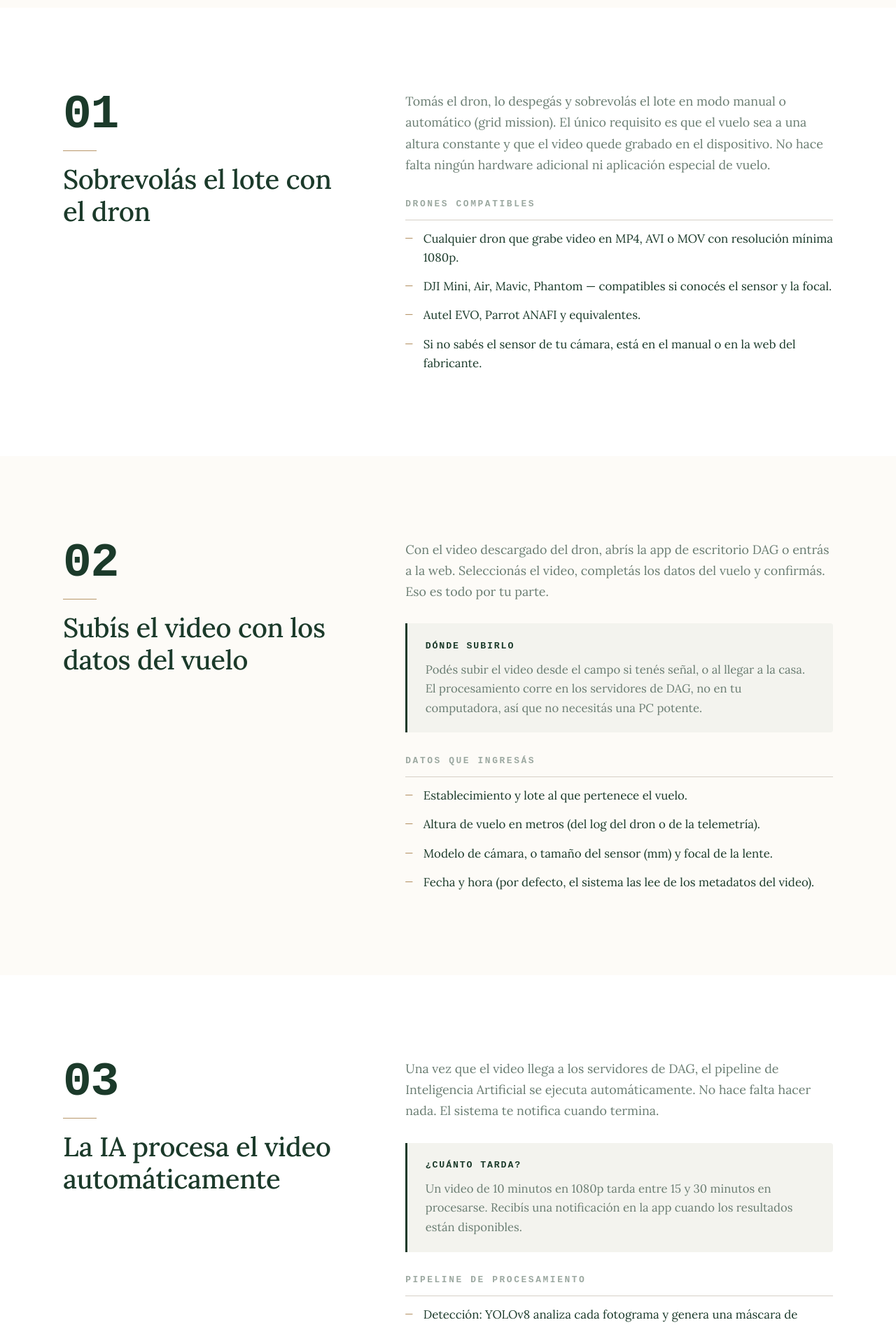
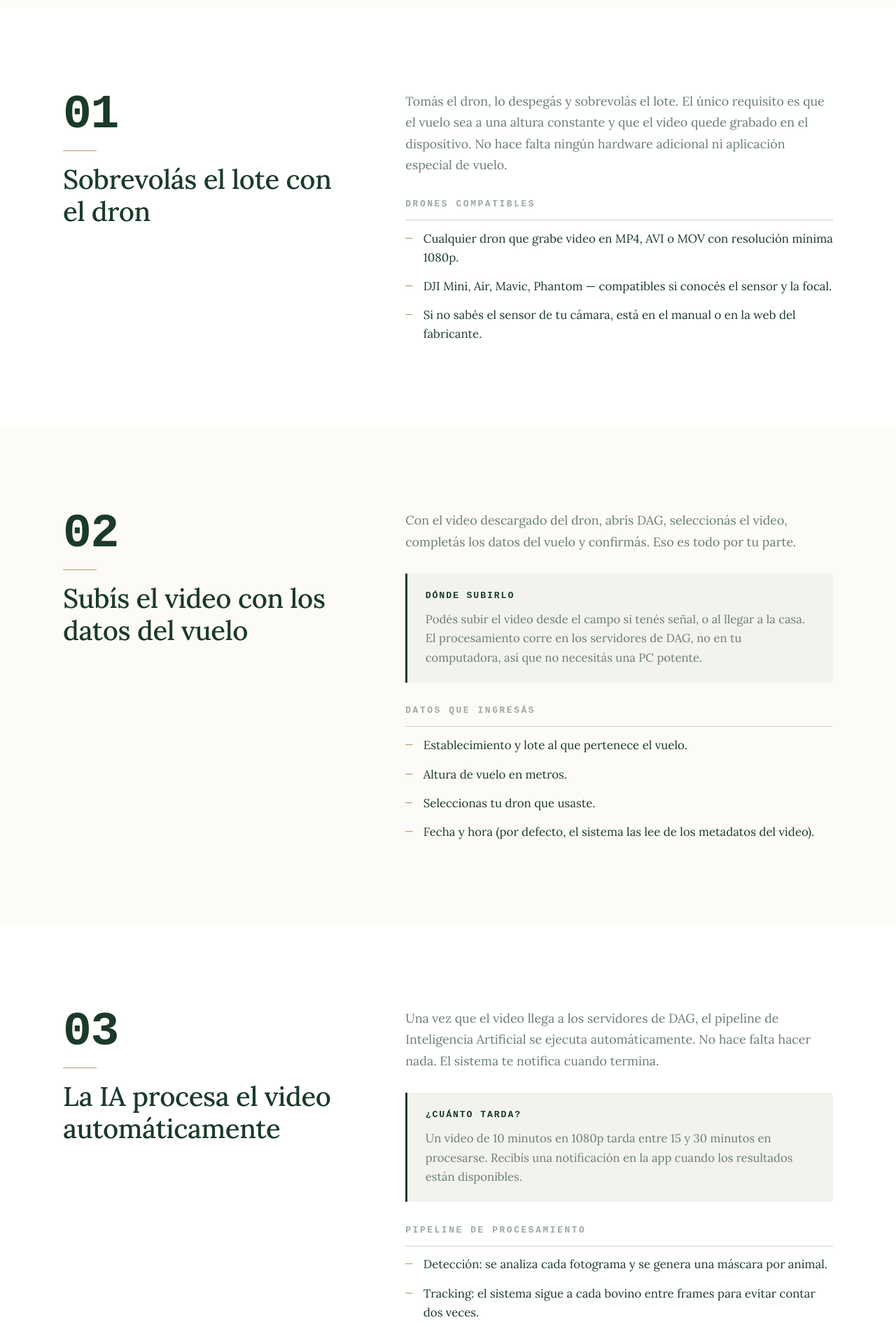
Before and after one commit to Deteccion-Activa-de-Ganado/webpage, a React (Vite) app: page /como-funciona in a window 1280 px wide. Shown: the part 1040-2937 px from the top of the page at 70% size. Built offline with nearby package versions, Linux system fonts and the light colour scheme; a web font is replaced by a local one.

Commit message:
Update es.ts

```diff
--- a/src/content/es.ts
+++ b/src/content/es.ts
@@ -19,7 +19,7 @@ export const es: Content = {
       coordinates: "34°36′S · 58°22′O",
       titleLine1: "Conocé tu rodeo",
       titleLine2: "vuelo a vuelo",
-      lede: "Sobrevolá tus lotes con el dron y obtené conteo exacto, peso estimado y condición corporal de cada animal. Sin arrear, sin manga, sin estrés para la hacienda.",
+      lede: "Sobrevolá tus lotes con el dron y obtené conteo, peso estimado y condición corporal de cada animal. Sin arrear, sin manga, sin estrés para el ganado.",
       cta: "Pedí una demo",
       detection: {
         idTag: "ID:154    416kg",
@@ -29,7 +29,7 @@ export const es: Content = {
     },
     stats: [
       { value: "0", label: "Contacto físico con la hacienda" },
-      { value: ">93 %", label: "Precisión de conteo en condiciones reales" },
+      // { value: ">93 %", label: "Precisión de conteo en condiciones reales" },
       { value: "360°", label: "Cobertura del lote en un solo vuelo" },
       { value: "4", label: "Condiciones corporales detectadas" },
     ],
@@ -45,7 +45,7 @@ export const es: Content = {
         "El animal flaco se detecta tarde",
       ],
       withDAG: [
-        "Conteo exacto en un vuelo de 10 minutos",
+        "Recorrida en un vuelo de 10 minutos",
         "Peso estimado desde el aire, sin tocar al animal",
         "Dashboard con historial automático por vuelo",
         "Alertas automáticas antes de que sea un problema",
@@ -64,7 +64,7 @@ export const es: Content = {
     },
     dashboard: {
       eyebrow: "Dashboard",
-      title: "Tu rodeo en una pantalla",
+      title: "Tu ganado en una pantalla",
       cta: "Explorar el dashboard",
       tabs: ["Inicio", "Vuelos", "Analytics", "Configuración"],
       kpis: [
@@ -91,10 +91,10 @@ export const es: Content = {
     demo: {
       eyebrow: "Contacto",
       titleLine1: "¿Querés verlo",
-      titleLine2: "con tu rodeo?",
+      titleLine2: "con tu campo?",
       lede: "Escribinos y te mostramos cómo funciona en tu establecimiento.",
       cta: "Pedí una demo",
-      email: "dag@fi.uba.ar",
+      email: "REVISAR",
     },
   },
   howItWorks: {
@@ -113,12 +113,11 @@ export const es: Content = {
         n: "01",
         title: "Sobrevolás el lote con el dron",
         description:
-          "Tomás el dron, lo despegás y sobrevolás el lote en modo manual o automático (grid mission). El único requisito es que el vuelo sea a una altura constante y que el video quede grabado en el dispositivo. No hace falta ningún hardware adicional ni aplicación especial de vuelo.",
+          "Tomás el dron, lo despegás y sobrevolás el lote. El único requisito es que el vuelo sea a una altura constante y que el video quede grabado en el dispositivo. No hace falta ningún hardware adicional ni aplicación especial de vuelo.",
         bulletsTitle: "Drones compatibles",
         bullets: [
           "Cualquier dron que grabe video en MP4, AVI o MOV con resolución mínima 1080p.",
           "DJI Mini, Air, Mavic, Phantom — compatibles si conocés el sensor y la focal.",
-          "Autel EVO, Parrot ANAFI y equivalentes.",
           "Si no sabés el sensor de tu cámara, está en el manual o en la web del fabricante.",
         ],
       },
@@ -126,12 +125,12 @@ export const es: Content = {
         n: "02",
         title: "Subís el video con los datos del vuelo",
         description:
-          "Con el video descargado del dron, abrís la app de escritorio DAG o entrás a la web. Seleccionás el video, completás los datos del vuelo y confirmás. Eso es todo por tu parte.",
+          "Con el video descargado del dron, abrís DAG, seleccionás el video, completás los datos del vuelo y confirmás. Eso es todo por tu parte.",
         bulletsTitle: "Datos que ingresás",
         bullets: [
           "Establecimiento y lote al que pertenece el vuelo.",
-          "Altura de vuelo en metros (del log del dron o de la telemetría).",
-          "Modelo de cámara, o tamaño del sensor (mm) y focal de la lente.",
+          "Altura de vuelo en metros.",
+          "Seleccionas tu dron que usaste.",
           "Fecha y hora (por defecto, el sistema las lee de los metadatos del video).",
         ],
         callout: {
@@ -146,9 +145,9 @@ export const es: Content = {
           "Una vez que el video llega a los servidores de DAG, el pipeline de Inteligencia Artificial se ejecuta automáticamente. No hace falta hacer nada. El sistema te notifica cuando termina.",
         bulletsTitle: "Pipeline de procesamiento",
         bullets: [
-          "Detección: YOLOv8 analiza cada fotograma y genera una máscara de segmentación por animal.",
+          "Detección: se analiza cada fotograma y se genera una máscara por animal.",
           "Tracking: el sistema sigue a cada bovino entre frames para evitar contar dos veces.",
-          "Peso estimado: se calcula el área de silueta y se convierte en kilos con el GSD del vuelo.",
+          "Peso estimado: se calcula el área de silueta y se convierte en kilos con su tamaño.",
           "Condición corporal: clasificación en NORMAL, TERNERO, BAJO PESO o SOBREPESO.",
         ],
         callout: {
@@ -163,7 +162,6 @@ export const es: Content = {
           "Cuando termina el procesamiento, los datos aparecen en el dashboard. Ves el video anotado, descargás el informe PDF y comparás con vuelos anteriores.",
         bulletsTitle: "Qué obtenés",
         bullets: [
-          "Conteo exacto de cabezas confirmadas (15 fotogramas consecutivos por animal).",
           "Peso estimado individual y promedio del lote.",
           "Distribución de condición corporal con alertas automáticas.",
           "Video anotado con IDs y PDF descargable listo para compartir.",
@@ -179,13 +177,13 @@ export const es: Content = {
           icon: "drone",
           title: "Un dron con cámara",
           description:
-            "Cualquier dron que grabe en MP4, AVI o MOV a mínimo 1080p. DJI, Autel, Parrot o equivalentes. No hace falta un equipo de alta gama.",
+            "Cualquier dron que grabe en MP4, AVI o MOV a mínimo 1080p. No hace falta un equipo de alta gama.",
         },
         {
           icon: "monitor",
           title: "PC o celular con internet",
           description:
-            "La app corre en Windows, macOS y Linux, o desde cualquier navegador moderno. Conexión de banda ancha estándar alcanza para subir el video.",
+            "DAGA corre desde cualquier navegador moderno. Conexión a internet estándar alcanza para subir el video.",
         },
         {
           icon: "clipboard",
@@ -200,18 +198,18 @@ export const es: Content = {
     pageHero: {
       eyebrow: "Seis herramientas, un solo sistema",
       titleLine1: "Todo lo que necesitás para",
-      titleLine2: "conocer tu hacienda de verdad",
-      lede: "Cada función de DAG fue diseñada para reducir el trabajo manual del productor ganadero y darte información exacta sobre tu rodeo sin tener que tocar un solo animal.",
+      titleLine2: "conocer tu campo de verdad",
+      lede: "Cada función de DAG fue diseñada para reducir el trabajo manual del productor ganadero y darte información exacta sobre tu ganado sin tener que tocar un solo animal.",
     },
     items: [
       {
         slug: "conteo",
         n: "Función 1 de 6",
-        title: "Conteo automático del rodeo",
+        title: "Conteo automático del ganado -- lo sacaria",
         description:
-          "El motor de detección corre cuadro a cuadro sobre el video del dron usando YOLOv8, el modelo de segmentación de instancias más preciso disponible hoy. Cada animal detectado es rastreado individualmente por ByteTrack, que le asigna un ID único y lo sigue a lo largo de toda la trayectoria del vuelo.",
+          "El motor de detección corre cuadro a cuadro sobre el video. Cada animal detectado es rastreado individualmente, se le asigna un ID único y lo sigue a lo largo de toda la trayectoria del vuelo.",
         bullets: [
-          "Un animal se confirma recién después de aparecer en 15 fotogramas consecutivos, lo que elimina falsos positivos por vegetación o sombras.",
+          "Un animal se confirma recién después de aparecer en 15 fotogramas consecutivos, lo que elimina falsos positivos por vegetación o sombras. (??)",
           "El mismo animal no se cuenta dos veces aunque el dron lo sobrevuele en distintas pasadas.",
           "Compatible con MP4, AVI y MOV. Funciona con DJI, Autel, Parrot o cualquier dron que grabe video estabilizado.",
           "El video procesado se descarga con los bounding boxes y el ID de cada animal superpuesto.",
@@ -227,10 +225,10 @@ export const es: Content = {
         n: "Función 2 de 6",
         title: "Peso estimado sin tolva ni manga",
         description:
-          "El sistema calcula el GSD (Ground Sample Distance) usando la altura del vuelo, el tamaño del sensor y la focal de la lente. Con ese dato, mide el área real de la silueta de cada animal y la correlaciona con una curva de regresión calibrada sobre hacienda bovina argentina para estimar el peso vivo.",
+          "El sistema calcula el tamaño usando la altura del vuelo, el tamaño del sensor y la focal de la lente. Con ese dato, mide el área real de la silueta de cada animal y con eso estima el peso vivo.",
         bullets: [
           "El productor ingresa la altura del vuelo (en metros), el modelo de cámara o el sensor y la focal.",
-          "La estimación es más precisa entre 40 y 60 metros de altura.",
+          "La estimación es más precisa entre 10 y 15 metros de altura.",
           "El resultado es el peso promedio del lote y el peso individual de cada animal identificado.",
           "Sin estrés pre-venta: el animal pasta tranquilo mientras el dron vuela.",
         ],
@@ -245,11 +243,11 @@ export const es: Content = {
         n: "Función 3 de 6",
         title: "Clasificación de condición corporal",
         description:
-          "Cada animal queda clasificado automáticamente en una de cuatro categorías usando análisis estadístico por z-score sobre la densidad corporal de toda la tropa. Sin revisión manual, sin subjetividad.",
+          "Cada animal queda clasificado automáticamente en una de cuatro categorías usando análisis estadístico sobre la densidad corporal del ganado. Sin revisión manual, sin subjetividad.",
         bullets: [
-          "Normal: peso dentro del rango esperado para su tamaño de silueta. Condición óptima de producción.",
-          "Ternero: silueta significativamente más pequeña que el promedio. Detectado como ternero o vaquillona.",
-          "Bajo peso: silueta inusualmente pequeña respecto al peso estimado. Posible indicador sanitario.",
+          "Normal: peso dentro del rango esperado para su tamaño. Condición óptima de producción.",
+          "(!!!!!!!!!)Ternero: silueta significativamente más pequeña que el promedio. Detectado como ternero o vaquillona.",
+          "(!!!!!!!!!)Bajo peso: silueta inusualmente pequeña respecto al peso estimado. Posible indicador sanitario.",
           "Sobrepeso: silueta significativamente mayor al promedio. Riesgo de enfermedad metabólica en ciertas razas.",
         ],
         badges: ["Z-score", "Clasificación automática"],
@@ -267,7 +265,7 @@ export const es: Content = {
         bullets: [
           "KPIs actualizados automáticamente después de cada vuelo procesado.",
           "Historial cronológico completo de todos los vuelos del establecimiento.",
-          "Mapa de lotes sobre OpenStreetMap con código de colores por estado.",
+          "Mapa de lotes.",
           "Comparación entre lotes y evolución de peso mensual en gráficos.",
         ],
         badges: ["React", "TypeScript", "OpenStreetMap"],
@@ -284,7 +282,6 @@ export const es: Content = {
           "Cada vuelo procesado genera un informe PDF automático con el resumen ejecutivo: conteo, peso promedio, distribución de condición corporal y alertas del lote. Ideal para compartir con veterinario, contador o comprador.",
         bullets: [
           "Se genera automáticamente al terminar cada procesamiento.",
-          "Incluye de tres a cinco fotogramas anotados del video como referencia visual.",
           "Formato imprimible, listo para adjuntar por email.",
           "Histórico descargable de todos los PDFs del establecimiento.",
         ],
@@ -299,7 +296,7 @@ export const es: Content = {
         n: "Función 6 de 6",
         title: "Alertas configurables por lote",
         description:
-          "Definís las condiciones que más te importan para cada lote —umbrales de peso, proporción mínima de Normal, animales desaparecidos— y el sistema te avisa cuando algo se sale del rango después de cada vuelo procesado.",
+          "Definís las condiciones que más te importan para cada lote —umbrales de peso, desvío de cantidades, animales desaparecidos— y el sistema te avisa cuando algo se sale del rango después de cada vuelo procesado.",
         bullets: [
           "Umbrales de peso promedio por lote (mínimo y máximo).",
           "Alertas automáticas por baja condición corporal (más del 10% en Bajo Peso).",
@@ -335,7 +332,7 @@ export const es: Content = {
         {
           activity: "Detección de animales con problemas",
           traditional: "Revisión visual a ojo, subjetiva y dependiente del ojo del operario",
-          withDag: "Clasificación automática con z-score en cada vuelo",
+          withDag: "Clasificación automática en cada vuelo",
         },
         {
           activity: "Registros históricos",
@@ -365,13 +362,13 @@ export const es: Content = {
           value: "487",
           label: "Cabezas detectadas hoy",
           description:
-            "Conteo automático del último vuelo procesado. Confirmación por 15 fotogramas consecutivos.",
+            "Conteo automático del último vuelo procesado.",
         },
         {
           value: "412 kg",
           label: "Peso promedio del rodeo",
           description:
-            "Estimado por área de silueta y GSD del vuelo. Sin manga, sin balanza.",
+            "Estimado por área de silueta, sin manga, sin balanza.",
         },
         {
           value: "3",
@@ -439,7 +436,7 @@ export const es: Content = {
       },
       {
         slug: "mapa",
-        n: "Mapa de lotes",
+        n: "Mapa de lotes (!!!!!!!!!!!)",
         title: "Tu campo dibujado, por lote y estado",
         description:
           "El mapa muestra el establecimiento con cada lote delineado sobre OpenStreetMap. El color indica si el lote tiene alertas activas, condición normal o datos desactualizados.",
@@ -503,28 +500,27 @@ export const es: Content = {
       eyebrow: "Disponibilidad",
       title: "Desde la app o desde el navegador",
       cards: [
-        {
-          icon: "monitor",
-          title: "App de escritorio",
-          description:
-            "Disponible para Windows, macOS y Linux. Es la forma recomendada para subir videos pesados y revisar resultados en detalle. Podés navegar el historial en modo offline.",
-          checklist: [
-            "Subida de video directa desde el disco.",
-            "Reproducción del video anotado integrada.",
-            "Descarga de informes PDF con un clic.",
-            "Gestión completa de lotes y vuelos sin conexión.",
-          ],
-        },
+        // {
+        //   icon: "monitor",
+        //   title: "App de escritorio",
+        //   description:
+        //     "Disponible para Windows, macOS y Linux. Es la forma recomendada para subir videos pesados y revisar resultados en detalle. Podés navegar el historial en modo offline.",
+        //   checklist: [
+        //     "Subida de video directa desde el disco.",
+        //     "Reproducción del video anotado integrada.",
+        //     "Descarga de informes PDF con un clic.",
+        //     "Gestión completa de lotes y vuelos sin conexión.",
+        //   ],
+        // },
         {
           icon: "globe",
           title: "Versión web",
           description:
-            "Acceso desde cualquier equipo con navegador moderno (Chrome, Firefox, Edge, Safari). Ideal para consultas rápidas desde el celular en el campo o para compartir el acceso con el veterinario sin instalar nada.",
+            "Acceso desde cualquier equipo con navegador e internet. Ideal para consultas rápidas desde el celular en el campo o para compartir el acceso con el veterinario sin instalar nada.",
           checklist: [
             "Sin instalación — abrís el navegador y listo.",
             "Acceso desde celular, tablet o PC prestada.",
             "Se puede compartir con el veterinario o capataz.",
-            "Mismo dashboard y datos que la app de escritorio.",
           ],
         },
       ],
```
